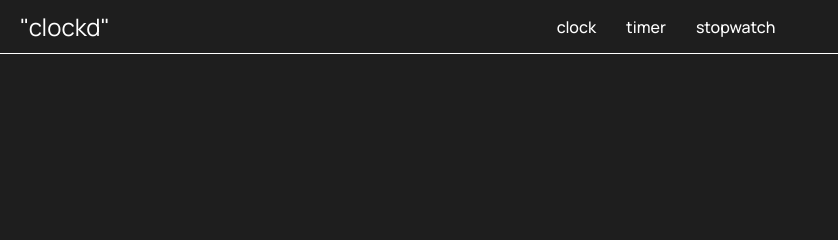
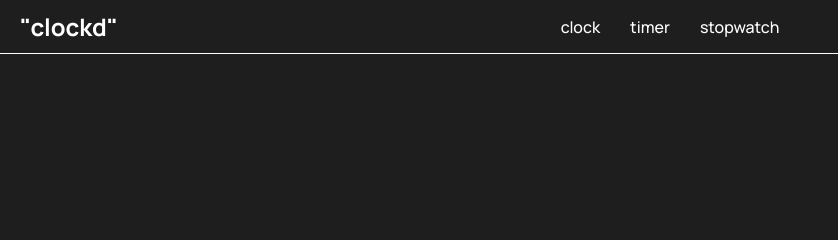
Before and after one commit to MaddelaTarun/clockd, a plain HTML site: page index.html in a window 1280 px wide. Shown: the top 240 px of the page, 0-838 px from the left. Drawn offline with nearby package versions, Linux system fonts and the light colour scheme.

Commit message:
minor: bolder logo

```diff
--- a/styles.css
+++ b/styles.css
@@ -18,7 +18,7 @@ body {
 
 #nav-left .logo {
     font-family: "Manrope", sans-serif;
-    /* font-weight: 700; */
+    font-weight: 700;
     font-size: 1.5rem;
     color: white;
 }
```
